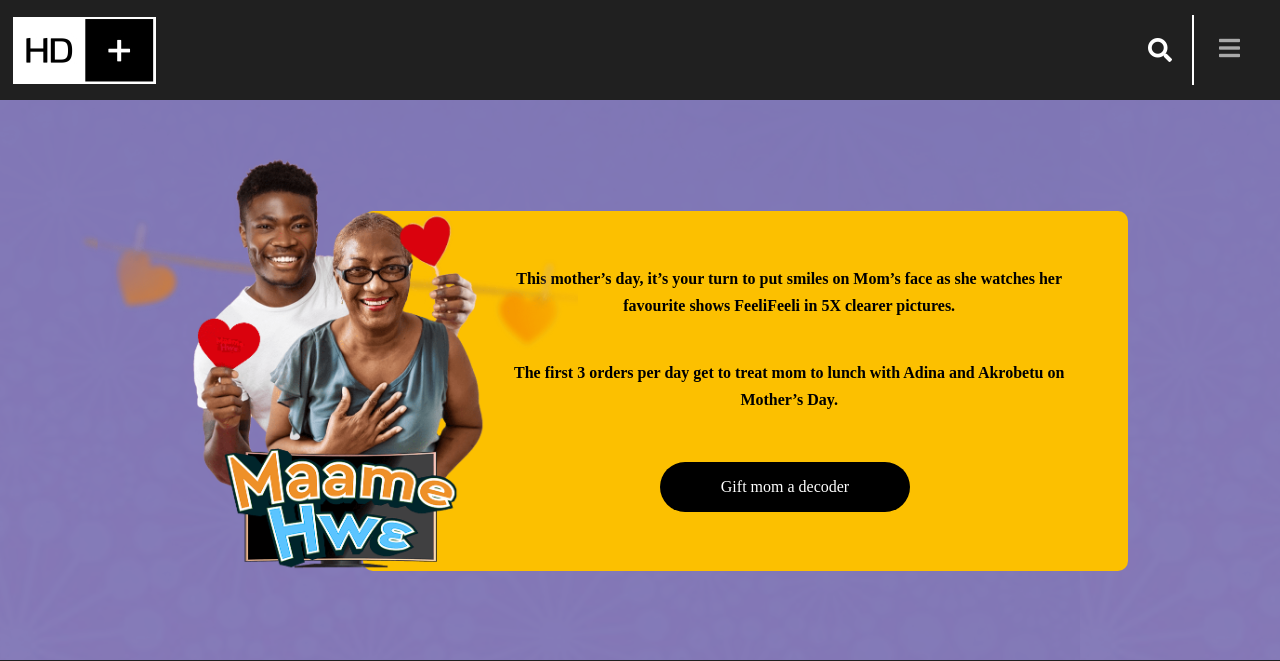
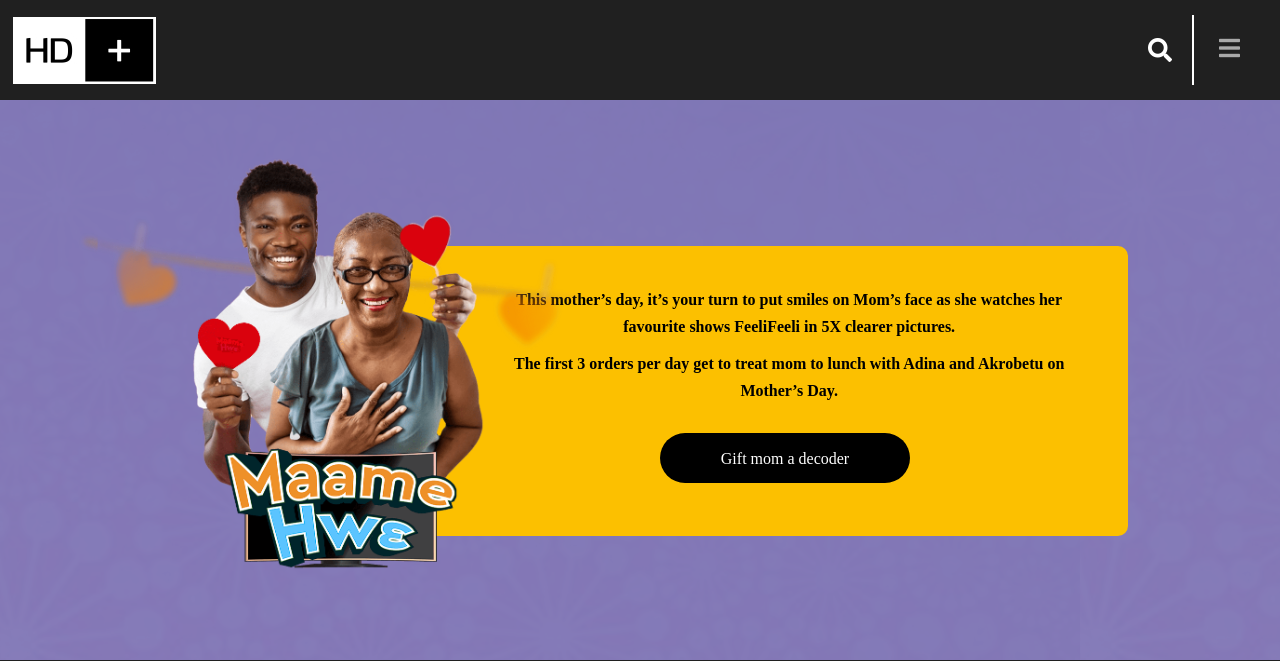
Before and after one commit to i-Blaise/hdplus-decoder-order, a PHP site: page / in a window 1280 px wide. Shown: the top 661 px of the page. Run offline with PHP 8.4, Linux system fonts and the light colour scheme; some libraries are stand-ins or nearby versions; some web fonts are replaced.

Commit message:
hdplus-decoder-order

```diff
--- a/css/main.css
+++ b/css/main.css
@@ -208,7 +208,7 @@
   overflow: hidden;
   position: relative;
   right: 145px;
-  height: 360px;
+  height: 290px;
   display: flex;
   flex-direction: column;
 }
@@ -412,9 +412,10 @@
   display: -ms-flexbox;
   display: flex;
   flex-wrap: wrap;
-  padding: 10px 0 35px;
+  padding: 0 0 35px;
   align-items: center;
   margin: auto;
+  margin-top: 10px;
 }
 
 .login100-form-btn {
@@ -448,7 +449,7 @@
   color: #000;
   border: 1px solid #000;
 }
-.main-page-text{
+.main-page-text {
   font-size: 16px;
   font-weight: 600;
   text-align: center;
@@ -456,6 +457,8 @@
   width: 78%;
   margin: auto;
   margin-right: 40px;
+  margin-top: 0;
+  margin-bottom: 10px;
 }
 
 .main-page-header{
@@ -471,11 +474,11 @@
 
 @media only screen and (min-width: 768px) and (max-width: 1280px) {
   .img-rel {
-    width: 500px;
+    width: 500px!important;
     position: relative;
     z-index: 2;
-    left: 70px;
-    bottom: 28px;
+    left: 70px!important;
+    bottom: 28px!important;
 }
 }
 
--- a/index.php
+++ b/index.php
@@ -112,7 +112,7 @@
           <!-- This Mother’s Day, it’s your turn to put smiles on Mom’s face as she watches her favourite shows FeeliFeeli in 5X clearer pictures.
 
           The first 3 orders per day get to treat mom to lunch with Adina and Akrobetu on Mother’s Day. -->
-		  <p class="main-page-text" style="padding-top: 40px; padding-bottom: 10px;">This mother’s day, it’s your turn to put smiles on Mom’s face as she watches her favourite shows FeeliFeeli in 5X clearer pictures.</p>
+		  <p class="main-page-text" style="padding-top: 40px;">This mother’s day, it’s your turn to put smiles on Mom’s face as she watches her favourite shows FeeliFeeli in 5X clearer pictures.</p>
       <p class="main-page-text">The first 3 orders per day get to treat mom to lunch with Adina and Akrobetu on Mother’s Day.</p>
 
             <div class="container-login100-form-btn">
```
